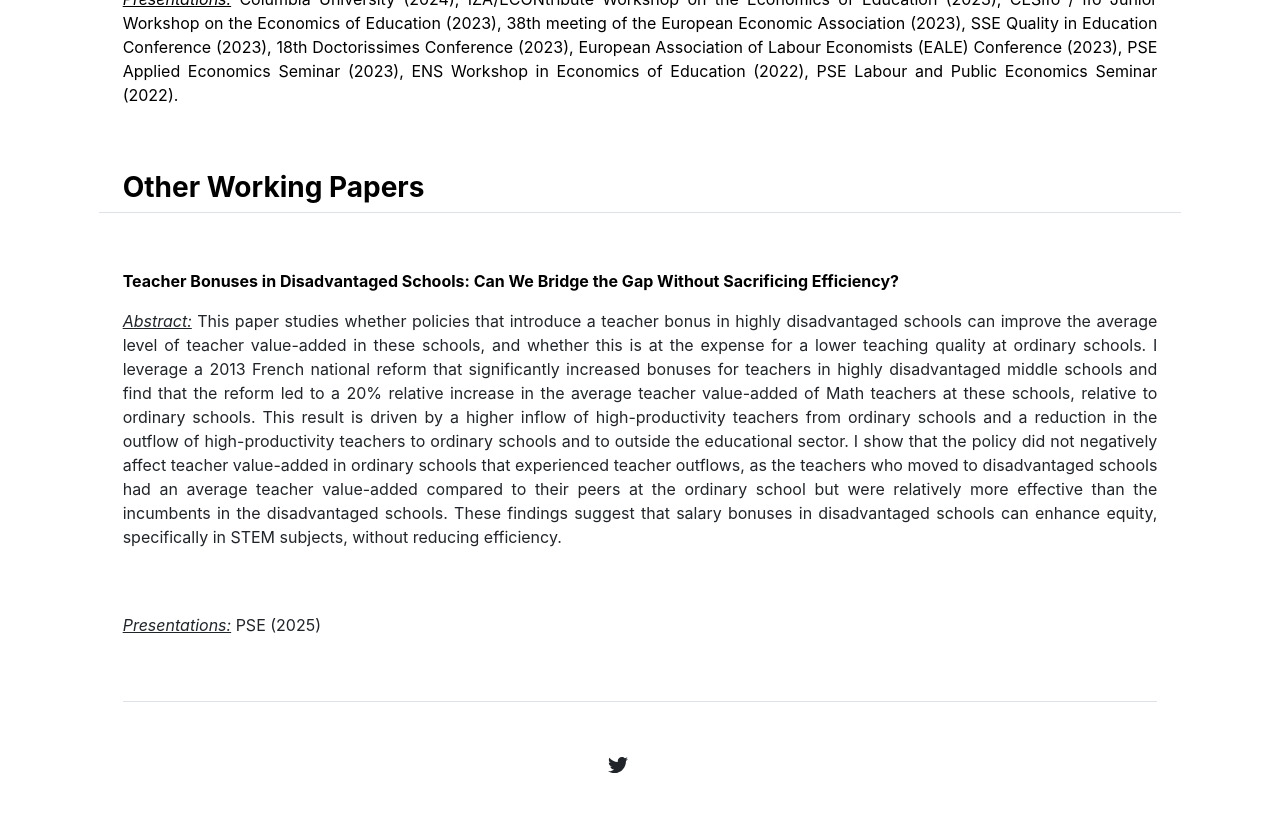
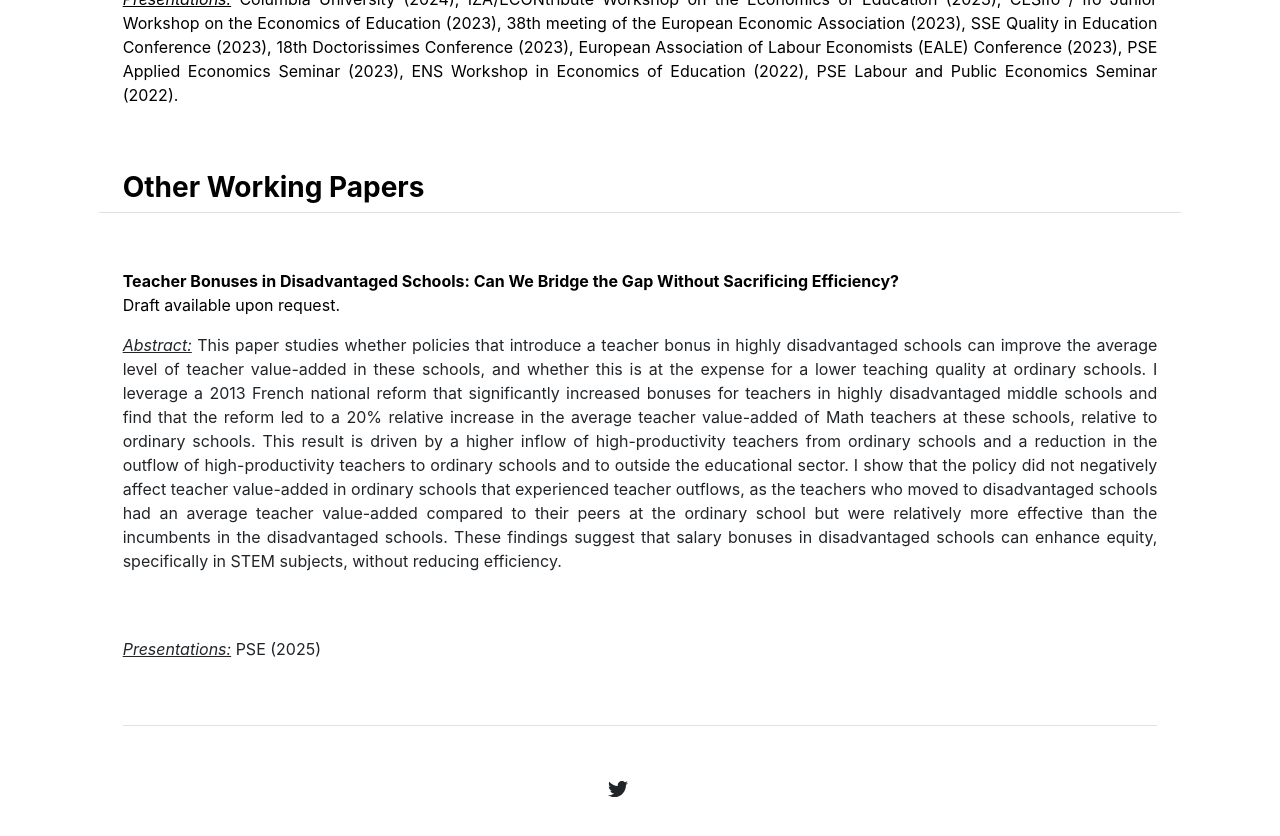
Before and after one commit to desislavatartova/desislavatartova.github.io, a Jekyll site: the page built from index.md, in a window 1280 px wide and 900 px high, scrolled down 1296 px. Shown: the top 836 px of the window. Built offline with Jekyll 4.4.1, drawn with Linux system fonts in a browser that asks for light colours.

Commit message:
Update home.html

```diff
--- a/_layouts/home.html
+++ b/_layouts/home.html
@@ -43,9 +43,9 @@ The resulting estimates closely recover the true parameters of teacher value-add
     <h3 class="fw-bold border-bottom pb-2 mb-2">Other Working Papers</h3>
 
 <div class="col-md-12">
-<b>Teacher Bonuses in Disadvantaged Schools: Can We Bridge the Gap Without Sacrificing Efficiency?</b>
+<b>Teacher Bonuses in Disadvantaged Schools: Can We Bridge the Gap Without Sacrificing Efficiency?</b> <p>Draft available upon request.<p>
 		    </a></p>
-    <p><a Draft available upon request.</a> <p>
+    <p><a </a> <p>
 	<p align="justify"> <u><em>Abstract:</em></u> This paper studies whether policies that introduce a teacher bonus in highly disadvantaged schools can improve the average level of teacher value-added in these schools, and whether this is at the expense for a lower teaching quality at ordinary schools.
 I leverage a 2013 French national reform that significantly increased bonuses for teachers in highly disadvantaged middle schools and find that the reform led to a 20% relative increase in the average teacher value-added of Math teachers at these schools, relative to ordinary schools.
 This result is driven by a higher inflow of high-productivity teachers from ordinary schools and a reduction in the outflow of high-productivity teachers to ordinary schools and to outside the educational sector.
```
